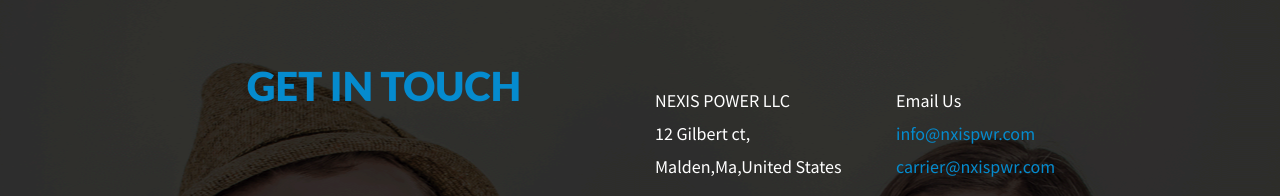
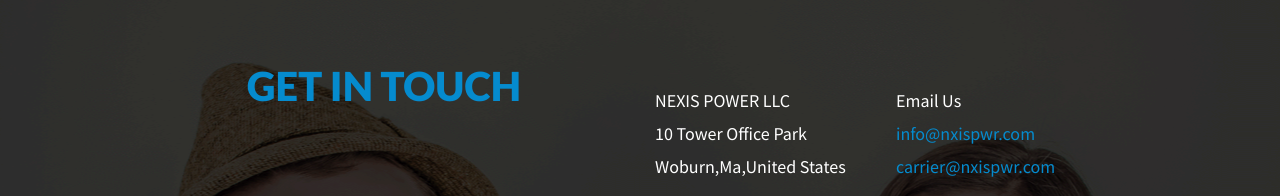
Before and after one commit to josueleto77/josueleto777.github.io, a plain HTML site: page index.html in a window 1280 px wide. Shown: the part 4700-4896 px from the top of the page. Drawn offline with Linux system fonts and the light colour scheme; some packages are replaced by stand-ins of ours; files whose address does not match are found by name; a web font is replaced by a local one.

Commit message:
Update index.html

```diff
--- a/index.html
+++ b/index.html
@@ -588,8 +588,8 @@ Your representative will be available to you at anytime during business hours.
                                         <br>
                                         <span id="map-input">
 
-                                    12 Gilbert ct,<br>
-                                    Malden,Ma,United States</span>
+                                    10 Tower Office Park<br>
+                                    Woburn,Ma,United States</span>
                                         <br>
                                     </address>
                                 </div>
```
